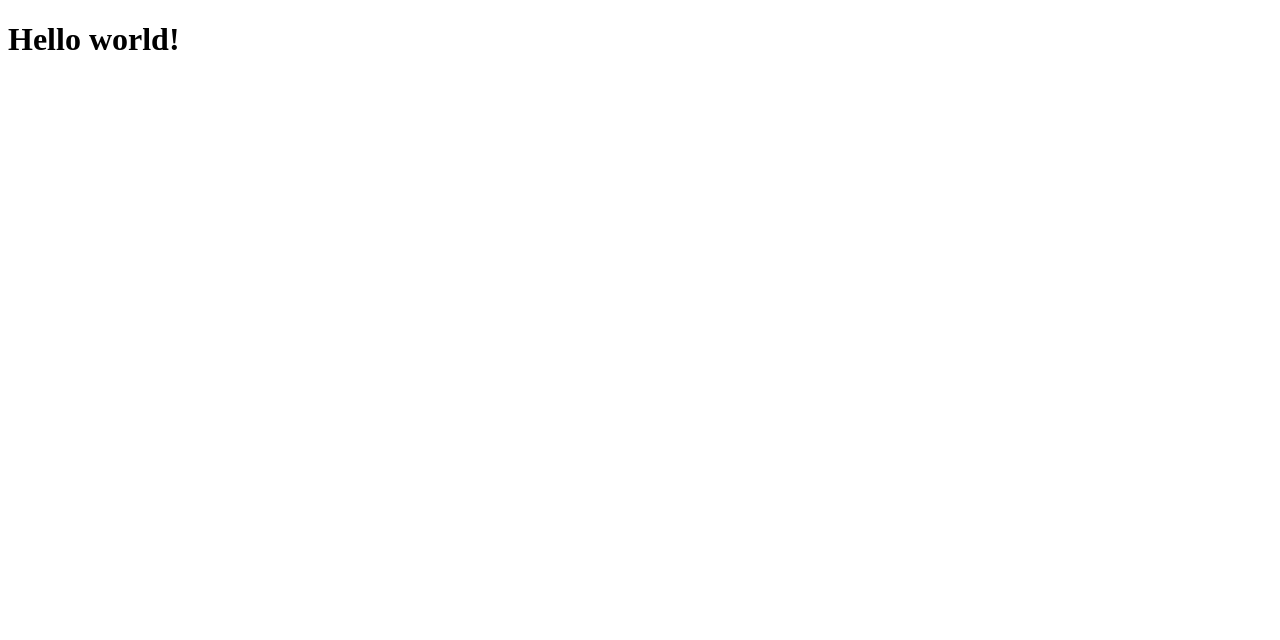
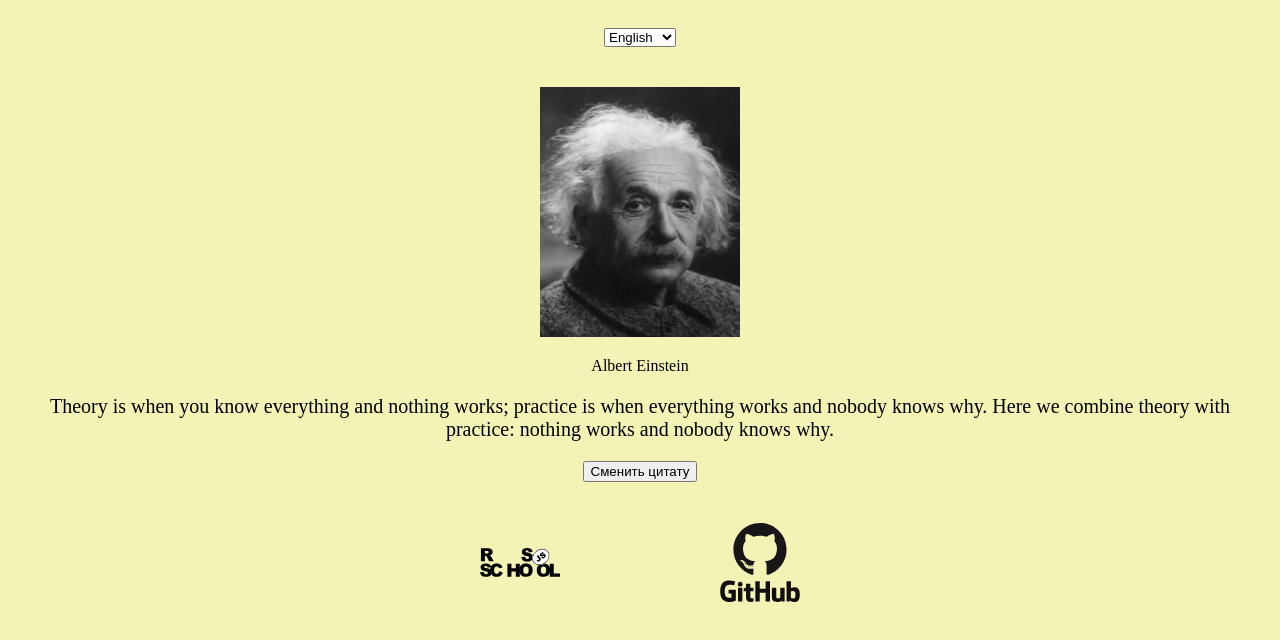
Before and after one commit to berstix/js30-2, a plain HTML site: page index.html in a window 1280 px wide. Drawn offline with Linux system fonts and the light colour scheme.

Commit message:
init: ending task

```diff
--- a/index.html
+++ b/index.html
@@ -1,12 +1,37 @@
 <!DOCTYPE html>
 <html lang="en">
 <head>
-    <meta charset="UTF-8">
-    <meta http-equiv="X-UA-Compatible" content="IE=edge">
-    <meta name="viewport" content="width=device-width, initial-scale=1.0">
-    <title>random-jokes</title>
+  <meta charset="UTF-8">
+  <meta name="viewport" content="width=device-width, initial-scale=1.0">
+  <link rel="stylesheet" href="./style.css">
+  <title>Quote App</title>
+  <style>
+    /* Добавьте стили */
+  </style>
 </head>
 <body>
-    <H1>Hello world!</H1>
+    <div id="quote-container">
+        <select id="language-selector">
+          <option value="en">English</option>
+          <option value="ru">Русский</option>
+
+        </select>
+    <div id="quote-container">
+        <img id="quote-image" src="" alt="Quote Image">
+        <p id="author">автор цитаты</p>
+        <p id="quote">Цитата появится здесь</p>
+
+        <button id="change-quote">Сменить цитату</button>
+      </div>
+  <footer>
+    <div class="footer">
+        <a href="https://app.rs.school/"><img src="./img/rs-logo.svg" alt="rsschool"></a>
+
+        <a href="https://github.com/berstix"><img src="./img/github-logo.svg" alt="github" id="github"></a>
+    </div>
+  </footer>
+  <script src="./index.js">
+
+  </script>
 </body>
 </html>
--- /dev/null
+++ b/index.js
@@ -0,0 +1,63 @@
+let quotes = [];
+let currentLanguage = 'en'; // Текущий язык по умолчанию
+let currentAuthor = 'authorEn'; // Текущий автор по умолчанию
+
+// Функция для загрузки данных из JSON-файла
+function loadQuotes() {
+  return fetch('quotes.json') // Загружаем JSON-файл
+    .then(response => response.json()) // Преобразуем его в объект
+    .then(data => {
+      quotes = data; // Сохраняем массив цитат
+      updateQuote(); // Показываем первую случайную цитату после загрузки
+    })
+    .catch(error => console.error('Ошибка при загрузке цитат:', error));
+}
+
+// Функция для получения случайной цитаты
+function getRandomQuote() {
+  const randomIndex = Math.floor(Math.random() * quotes.length);
+  return quotes[randomIndex];
+}
+
+// Функция для обновления цитаты, картинки и фона
+function updateQuote() {
+  const quoteObj = getRandomQuote();
+
+  // Обновляем текст цитаты и автора в зависимости от выбранного языка
+  document.getElementById('quote').textContent = quoteObj[currentLanguage];
+  document.getElementById('author').textContent = quoteObj[currentAuthor];
+
+  // Анимация смены изображения
+  const imageElement = document.getElementById('quote-image');
+  imageElement.style.opacity = 0; // Сначала делаем картинку прозрачной
+
+  setTimeout(() => {
+    imageElement.src = quoteObj.image; // Меняем источник картинки
+    imageElement.style.opacity = 1; // Возвращаем картинку
+  }, 200); // Время ожидания до смены картинки
+
+  // Меняем цвет фона
+  document.body.style.backgroundColor = quoteObj.bgColor;
+}
+
+// Функция для изменения языка
+function changeLanguage(event) {
+  currentLanguage = event.target.value;
+
+  // Также меняем автора в зависимости от выбранного языка
+  if (currentLanguage === 'en') {
+    currentAuthor = 'authorEn';
+  } else if (currentLanguage === 'ru') {
+    currentAuthor = 'authorRu';
+  }
+  updateQuote(); // Обновляем цитату и автора при смене языка
+}
+
+// Обработчик для кнопки смены цитаты
+document.getElementById('change-quote').addEventListener('click', updateQuote);
+
+// Обработчик для смены языка
+document.getElementById('language-selector').addEventListener('change', changeLanguage);
+
+// При загрузке страницы загружаем цитаты из JSON
+window.onload = loadQuotes;
--- /dev/null
+++ b/quotes.json
@@ -0,0 +1,34 @@
+[
+    {
+      "en": "Nothing shows a man's character more than what he laughs at.",
+      "ru": "Ничто так не выдает человека, как то, над чем он смеётся.",
+      "authorRu": "Иоганн Вольфганг фон Гёте ",
+      "authorEn": "Johann Wolfgang von Goethe",
+       "image": "./img/image1.png",
+       "bgColor": "#e3f4ec"
+    },
+    {
+      "en": "If you want something you've never had, you must be willing to do something you've never done.",
+      "ru": "Если вы хотите иметь то, что никогда не имели, вам придётся делать то, что никогда не делали.",
+      "authorRu": "Коко Шанель",
+      "authorEn": "Coco Chanel",
+      "image": "./img/image2.jpg",
+      "bgColor": "#v4c3e3"
+    },
+    {
+      "en": "Theory is when you know everything and nothing works; practice is when everything works and nobody knows why. Here we combine theory with practice: nothing works and nobody knows why.",
+      "ru": "Теория — это когда все известно, но ничего не работает. Практика — это когда все работает, но никто не знает почему. Мы же объединяем теорию и практику: ничего не работает... и никто не знает почему!",
+      "authorRu": "Альберт Эйнштейн",
+      "authorEn": "Albert Einstein",
+      "image": "./img/image3.jpg",
+      "bgColor": "#f4f3b6"
+    },
+    {
+      "en": "Someone is missing one woman, and he switches to the fifth, tenth. And the other does not have enough life to love the only one.",
+      "ru": "Кому-то не хватает одной женщины, и он переключается на пятую, десятую. А другому не хватает жизни, чтобы любить одну-единственную.",
+      "authorRu":"Константин Хабенский",
+      "authorEn": "Konstantin Khabensky",
+      "image": "./img/image4.jpg",
+      "bgColor": "#d5c3b6"
+    }
+  ]
--- /dev/null
+++ b/style.css
@@ -0,0 +1,33 @@
+#quote-container {
+    text-align: center;
+    padding: 20px;
+
+  }
+  img {
+    width: 200px;
+    height: 250px;
+    display: block;
+    margin: 20px auto;
+    transition: opacity 0.5s ease-in-out;
+  }
+  #quote {
+    font-size: 20px;
+    margin: 20px 0;
+  }
+  .footer{
+    margin: 0 auto;
+
+
+    display: flex;
+    flex-direction: row;
+	justify-content: center;
+    width: 500px;
+    height: 100px;
+
+    gap: 160px;
+  }
+
+  footer img{
+    width: 80px;
+    height: 80px;
+  }
```
Also changed, not shown: img/github-logo.svg (added), img/image1.png (added), img/image2.jpg (added), img/image3.jpg (added), img/image4.jpg (added), img/rs-logo.svg (added).
